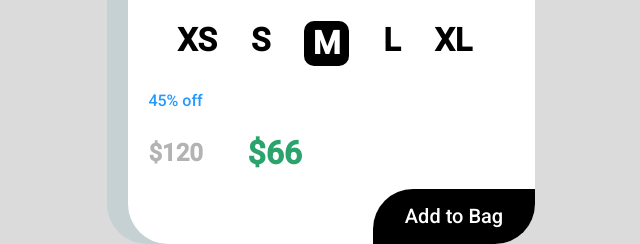
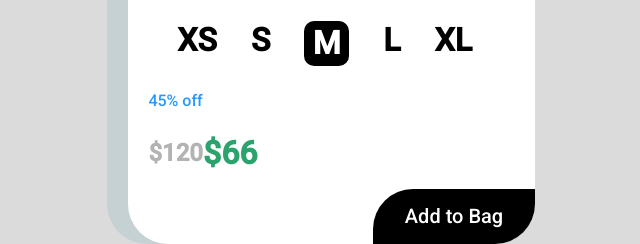
Before and after one commit to SatrioUtomo13/simple-Ecommerce, a plain HTML site: page buy.html in a window 1280 px wide. Shown: the part 682-926 px from the top of the page, without its empty margins (319-959 px from the left). Drawn offline with Linux system fonts and the light colour scheme.

Commit message:
merubah style file buy.html

```diff
--- a/asset/css/style.css
+++ b/asset/css/style.css
@@ -239,7 +239,7 @@ p{
 .price{
     display: flex;
     align-items: center;
-    width: 12vw;
+    width: 5vw;
     justify-content: space-between;
 }
 .price h2{
```
